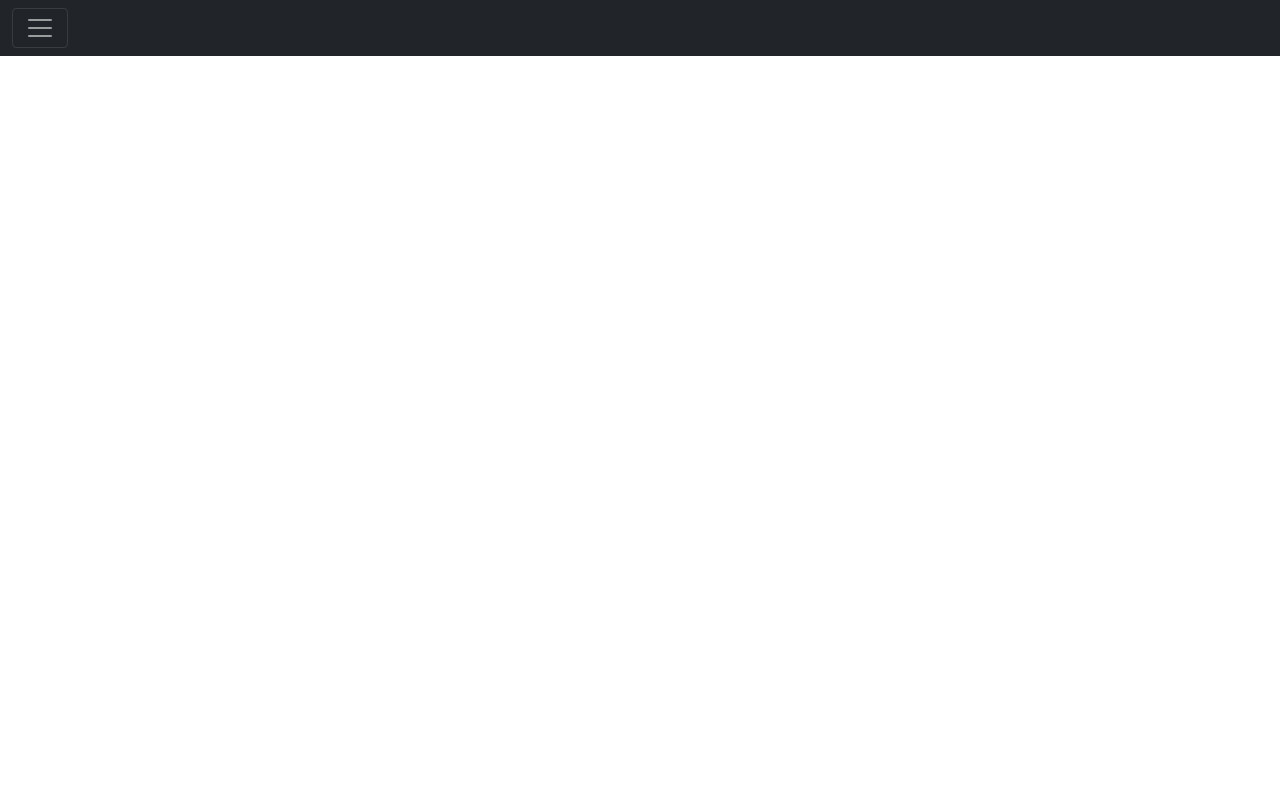
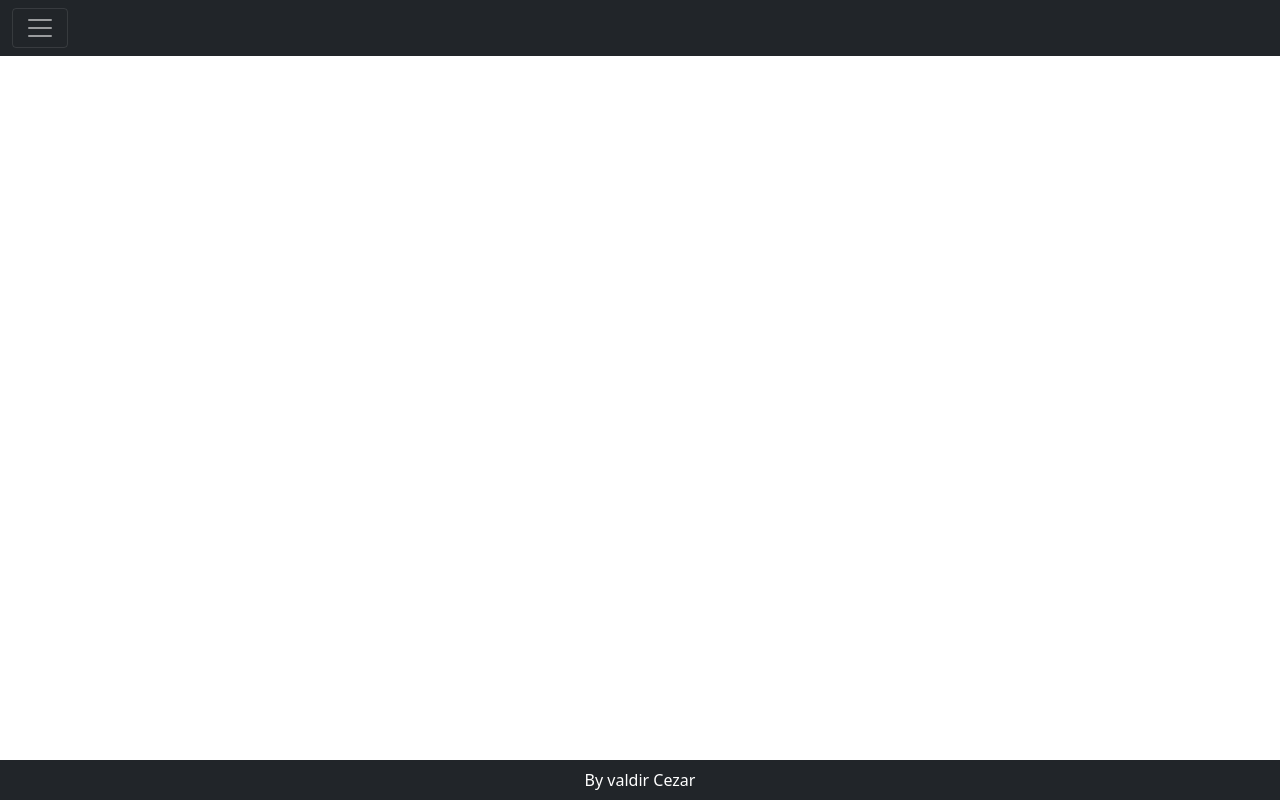
Before and after one commit to ValdirCezar/react-todo-typescript, a React (Create React App) app: page / in a window 1280 px wide. Built offline with nearby package versions, Linux system fonts and the light colour scheme.

Commit message:
feat: add css and html to footer component

```diff
--- a/src/components/App.tsx
+++ b/src/components/App.tsx
@@ -1,10 +1,12 @@
 import React, { Component } from 'react'
+import Footer from './Footer';
 import Header from './Header'
 
 const App = () => {
   return (
     <div>
       <Header />
+      <Footer />
     </div>
   );
 }
--- /dev/null
+++ b/src/components/Footer/index.css
@@ -0,0 +1,14 @@
+.footer {
+  width: 100%;
+  position: fixed;
+  bottom: 0;
+  color: white;
+}
+
+p {
+  width: 100%;
+  display: flex;
+  justify-content: center;
+  align-items: center;
+  margin: 0;
+}
--- a/src/components/Footer/index.tsx
+++ b/src/components/Footer/index.tsx
@@ -1,9 +1,12 @@
 import React from 'react'
+import './index.css'
 
 const Footer = () => {
-  return(
+  return (
     <div className="footer">
-
+      <nav className="navbar navbar-dark bg-dark">
+        <p>By valdir Cezar</p>
+      </nav>
     </div>
   );
 }
```
